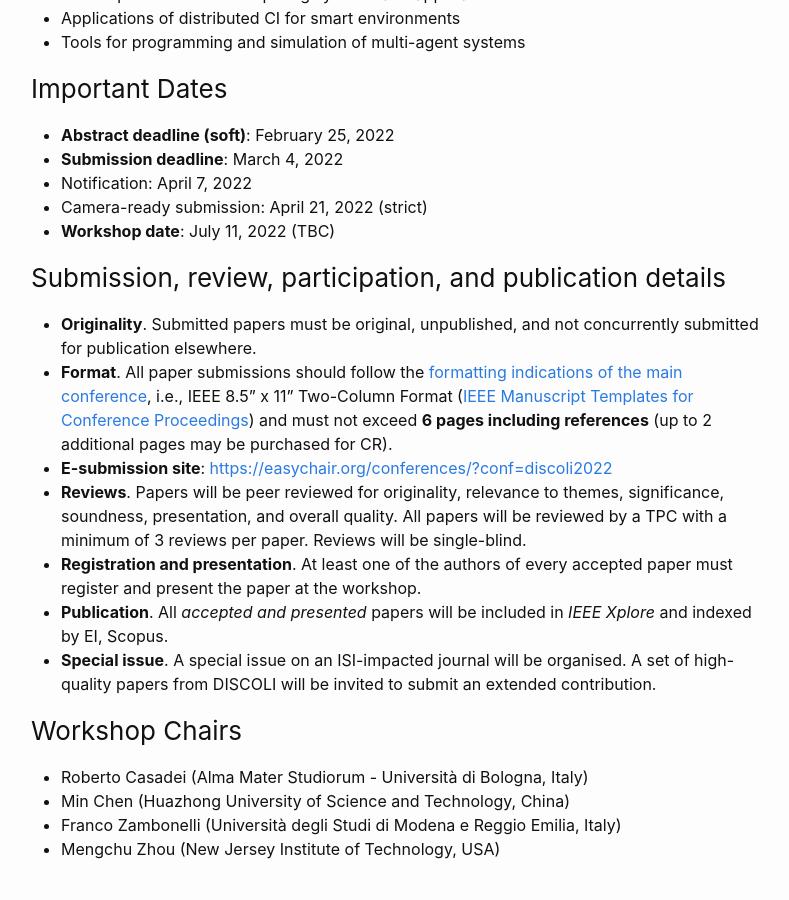
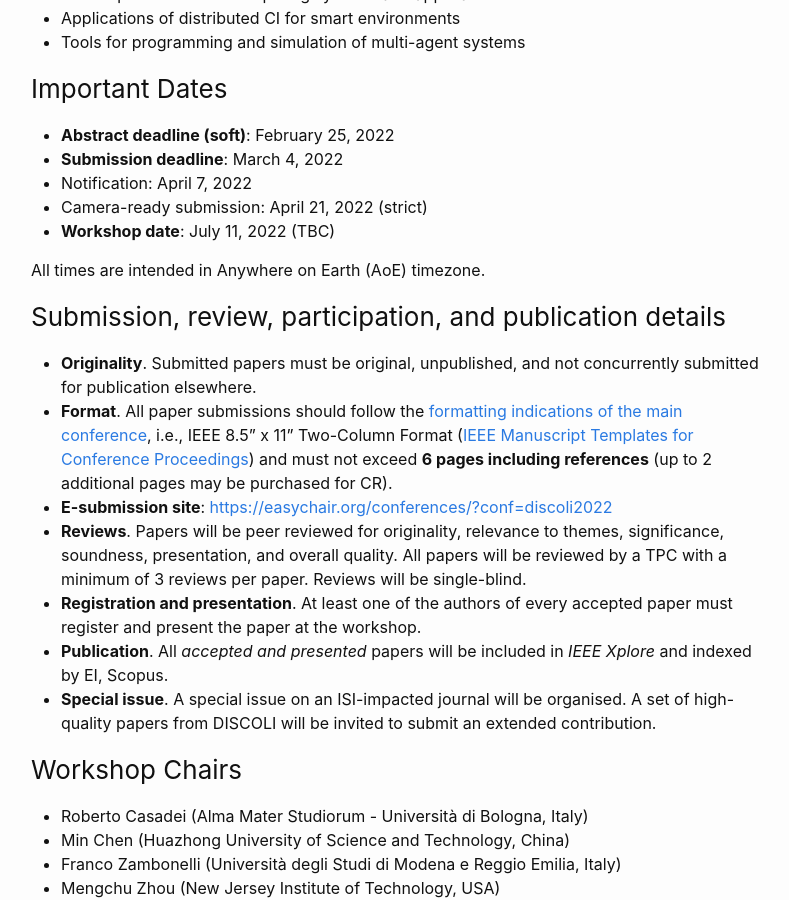
Before and after one commit to discoli-workshop/2023, a Jekyll site: the page built from index.markdown, in a window 1280 px wide and 900 px high, scrolled down 1139 px. Shown: the whole window, without its empty margins (239-1028 px from the left). Built offline with Jekyll 4.4.1, drawn with Linux system fonts in a browser that asks for light colours.

Commit message:
Dates in AoE

```diff
--- a/index.markdown
+++ b/index.markdown
@@ -39,6 +39,8 @@ The topics of interest include (but are not limited to) the following:
 - Camera-ready submission: April 21, 2022 (strict)
 - **Workshop date**: July 11, 2022 (TBC)
 
+All times are intended in Anywhere on Earth (AoE) timezone.
+
 ### Submission, review, participation, and publication details
 
 - **Originality**. Submitted papers must be original, unpublished, and not concurrently submitted for publication elsewhere.
```
